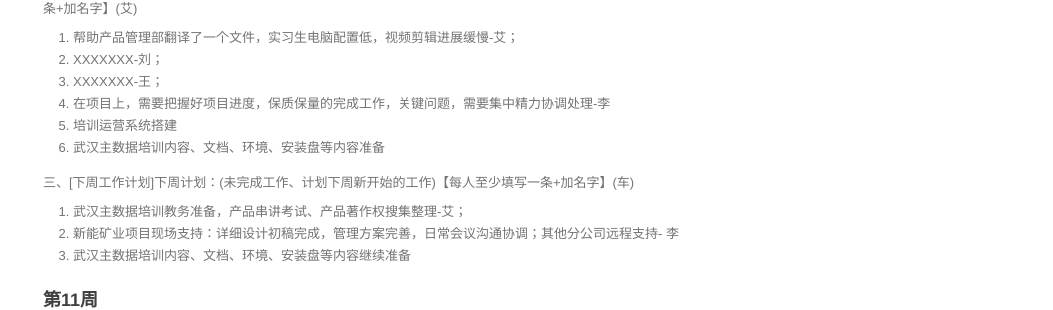
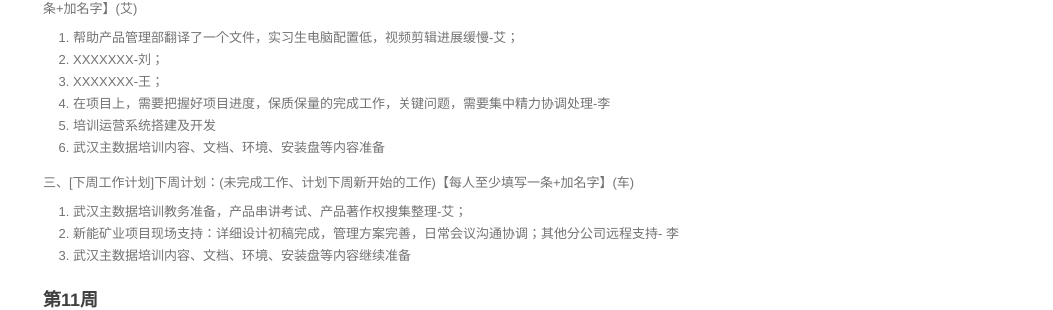
Before and after one commit to walllFlower/blog, a Jekyll site: the page built from _posts/2018-07-17-day_report_cxz.md, in a window 1280 px wide and 900 px high, scrolled down 1218 px. Shown: the part 142-452 px from the top of the window, without its empty margins (227-1280 px from the left). Built offline with Jekyll 4.4.1, drawn with Linux system fonts in a browser that asks for light colours; comment, search, counter and statistics services are not loaded.

Commit message:
Update 2018-07-17-day_report_cxz.md

```diff
--- a/_posts/2018-07-17-day_report_cxz.md
+++ b/_posts/2018-07-17-day_report_cxz.md
@@ -79,7 +79,7 @@ categories: 技术运营工作周报
 2. XXXXXXX-刘；
 3. XXXXXXX-王；
 4. 在项目上，需要把握好项目进度，保质保量的完成工作，关键问题，需要集中精力协调处理-李
-5. 培训运营系统搭建
+5. 培训运营系统搭建及开发
 6. 武汉主数据培训内容、文档、环境、安装盘等内容准备
 
 三、[下周工作计划]下周计划：(未完成工作、计划下周新开始的工作)【每人至少填写一条+加名字】(车)
```
